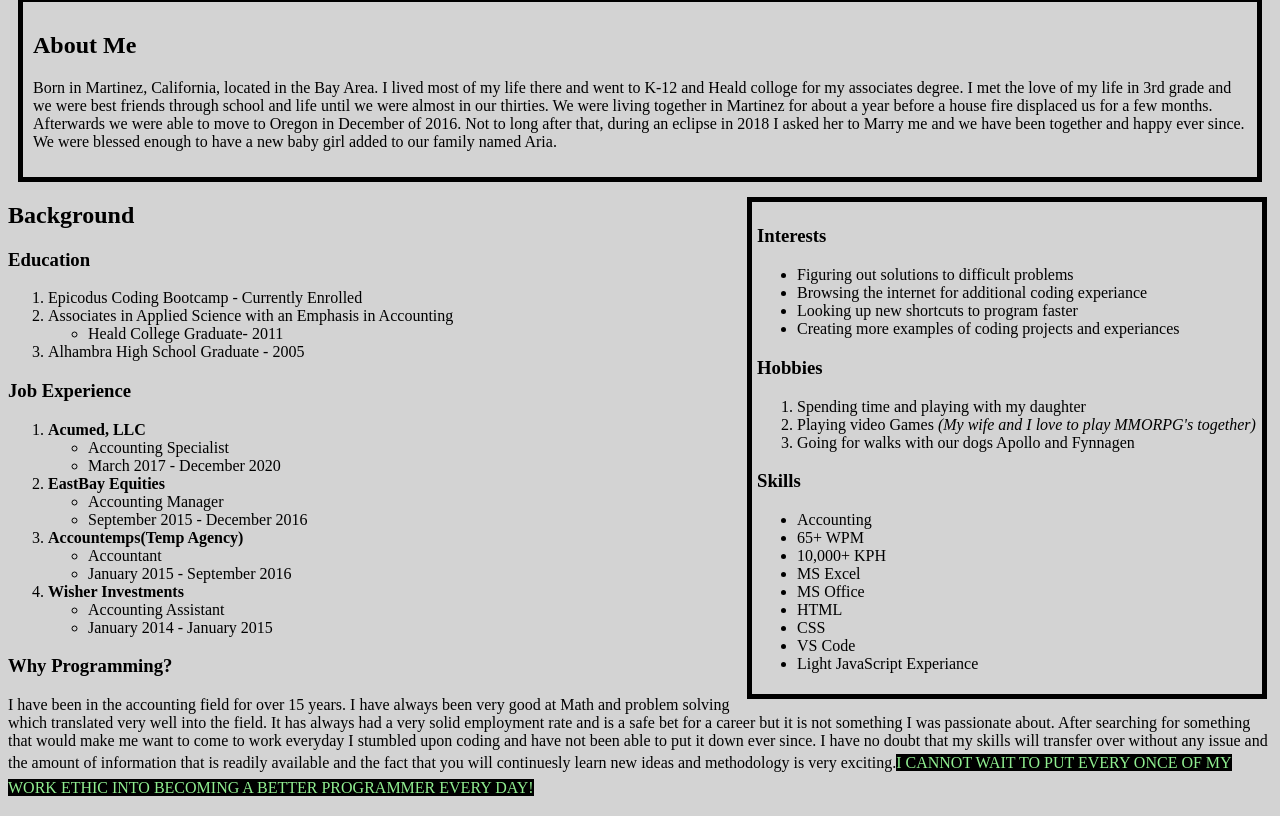
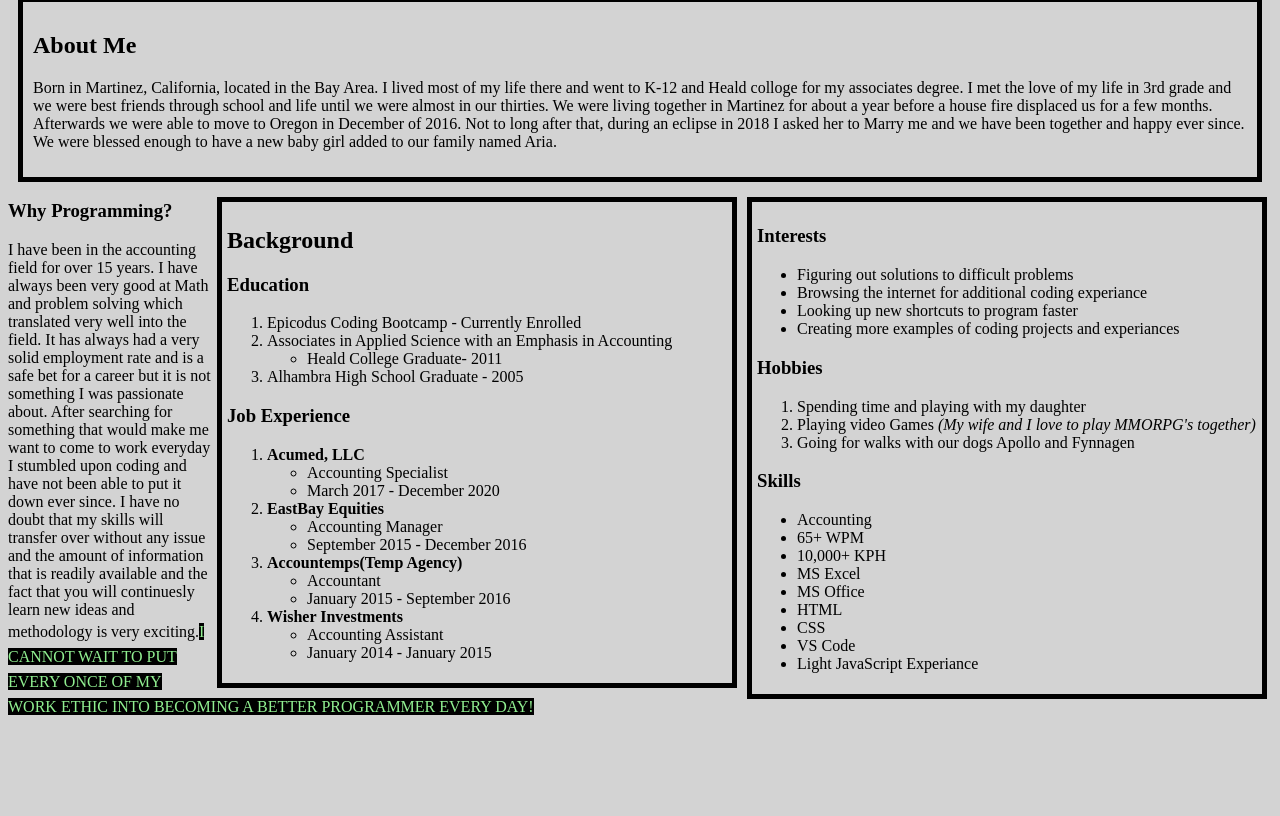
Before and after one commit to Eric81587/Portfolio-Page, a plain HTML site: page index.html in a window 1280 px wide. Shown: the part 393-1209 px from the top of the page. After the commit the page ends 1128 px from the top, so only its background shows below. Drawn offline with Linux system fonts and the light colour scheme.

Commit message:
WIP: Class=float2 not working corectly, noted bug

```diff
--- a/css/styles.css
+++ b/css/styles.css
@@ -34,3 +34,10 @@ span{
   border: 5px solid black;
   margin: 5px;
 }
+.float{
+  width: 500px;
+  float: right;
+  padding: 5px;
+  border: 5px solid black;
+  margin: 5px;
+}
--- a/index.html
+++ b/index.html
@@ -50,7 +50,7 @@
       <li>Light JavaScript Experiance</li>
     </ul>
   </div>
-  <div>
+  <div class="float">
     <h2>Background</h2>
     <h3>Education</h3>
     <ol>
```
